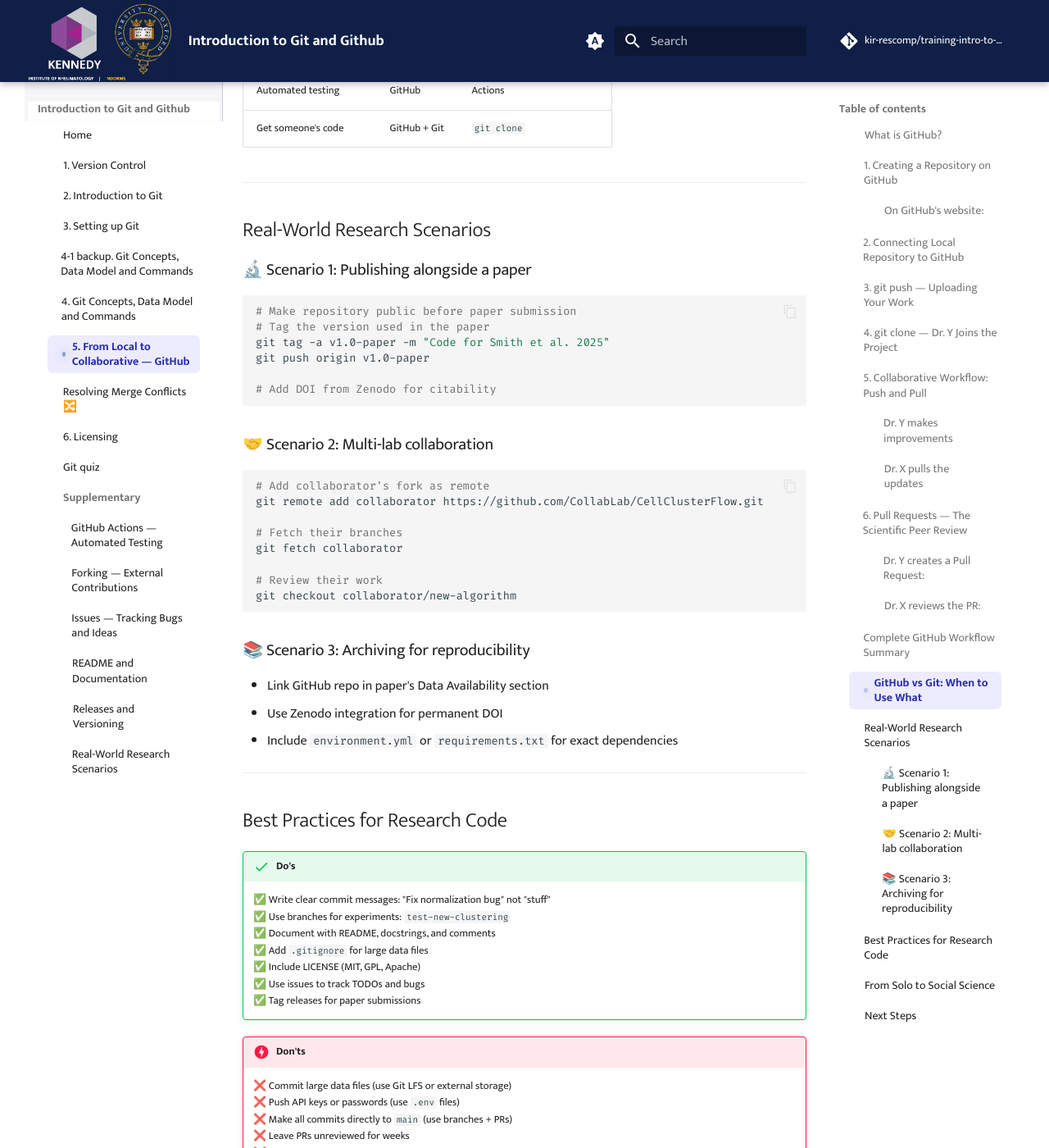
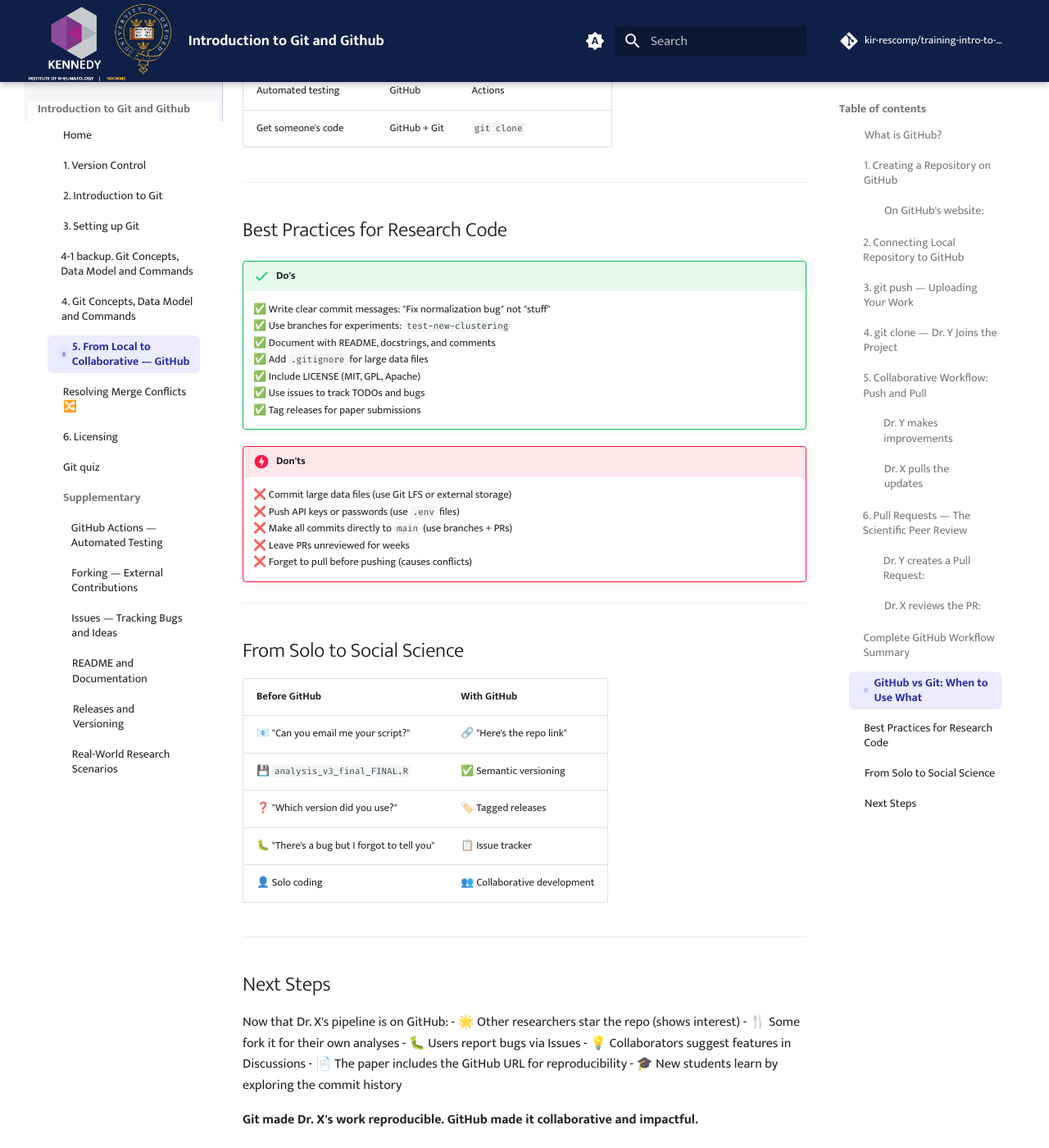
Before and after one commit to kir-rescomp/training-intro-to-git-github, an MkDocs documentation site: the page built from docs/5.from_git_to_github.md, in a window 1280 px wide and 1400 px high, scrolled down 9023 px. Shown: the whole window at 82% size. Built offline with MkDocs 1.6.1 and Material for MkDocs 9.7.7, drawn with Linux system fonts in a browser that asks for light colours; comment, search, counter and statistics services are not loaded.

Commit message:
remove real world scenarios from intro to github page as it was moved to a supplementary page

`````diff
--- a/docs/5.from_git_to_github.md
+++ b/docs/5.from_git_to_github.md
@@ -282,36 +282,7 @@ flowchart TB
 
 ---
 
-## Real-World Research Scenarios
 
-### 🔬 Scenario 1: Publishing alongside a paper
-````bash
-# Make repository public before paper submission
-# Tag the version used in the paper
-git tag -a v1.0-paper -m "Code for Smith et al. 2025"
-git push origin v1.0-paper
-
-# Add DOI from Zenodo for citability
-````
-
-### 🤝 Scenario 2: Multi-lab collaboration
-````bash
-# Add collaborator's fork as remote
-git remote add collaborator https://github.com/CollabLab/CellClusterFlow.git
-
-# Fetch their branches
-git fetch collaborator
-
-# Review their work
-git checkout collaborator/new-algorithm
-````
-
-### 📚 Scenario 3: Archiving for reproducibility
-- Link GitHub repo in paper's Data Availability section
-- Use Zenodo integration for permanent DOI
-- Include `environment.yml` or `requirements.txt` for exact dependencies
-
----
 
 ## Best Practices for Research Code
 
`````
